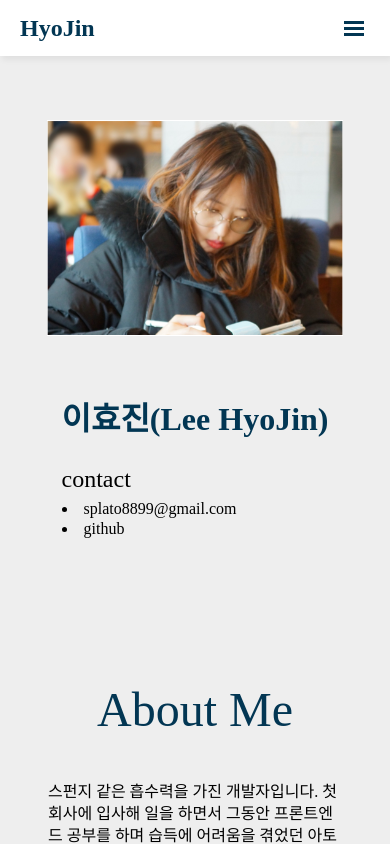
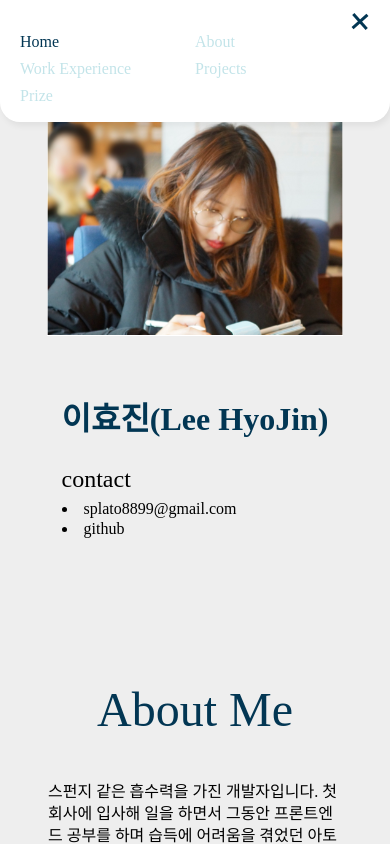
Before and after one commit to hyojinLee-git/portfolio, a React (Vite) app: page / in a window 390 px wide. Both pictures are taken after a click on the button 354 px from the left and 28 px from the top of the page. Shown: the top 844 px of the page. Built offline with nearby package versions, Linux system fonts and the light colour scheme.

Commit message:
feat: nav 반응형 메뉴 추가

```diff
--- a/src/layouts/Navigator/index.tsx
+++ b/src/layouts/Navigator/index.tsx
@@ -8,7 +8,9 @@ export default function Navigator() {
 
     return (
         <nav>
-            <div className="nav__logo">HyoJin</div>
+            <a href="/#" className="nav__logo">
+                HyoJin
+            </a>
             <ul>
                 {MENU_LIST.map((menu, idx) => (
                     <li
@@ -20,14 +22,30 @@ export default function Navigator() {
                     </li>
                 ))}
             </ul>
-            <button
-                onClick={() => setShowMenu(!showMenu)}
-                className="nav__menu"
-            >
+            <button onClick={() => setShowMenu(true)} className="nav__menu">
                 <div />
                 <div />
                 <div />
             </button>
+            {showMenu && (
+                <div id="hamburger_menu">
+                    <button onClick={() => setShowMenu(false)}>
+                        <div id="right" />
+                        <div id="left" />
+                    </button>
+                    <ul>
+                        {MENU_LIST.map((menu, idx) => (
+                            <li
+                                key={menu.title}
+                                className={idx === currentMenu ? "active" : ""}
+                                onClick={() => setCurrentMenu(idx)}
+                            >
+                                <a>{menu.title}</a>
+                            </li>
+                        ))}
+                    </ul>
+                </div>
+            )}
         </nav>
     );
 }
--- a/src/layouts/Navigator/style.css
+++ b/src/layouts/Navigator/style.css
@@ -4,6 +4,7 @@ nav {
     align-items: center;
     padding: 20px;
     min-width: 768px;
+    position: relative;
 }
 
 nav > .nav__logo {
@@ -33,6 +34,71 @@ nav > ul > .active {
     font-weight: 500;
 }
 
+@keyframes slideDown {
+    0% {
+        transform: translateY(-100%);
+    }
+    100% {
+        transform: translateY(0);
+    }
+}
+
+#hamburger_menu {
+    position: absolute;
+    left: 0;
+    top: 0;
+    width: 100%;
+    background-color: white;
+    border-bottom-left-radius: 20px;
+    border-bottom-right-radius: 20px;
+    padding: 15px 20px;
+    box-shadow: 2px 4px 6px 0px rgba(0, 0, 0, 0.06);
+    animation: slideDown 1s;
+    z-index: 0;
+}
+
+#hamburger_menu > button > div {
+    height: 3px;
+    width: 20px;
+    background-color: var(--color-theme4);
+    position: absolute;
+    right: 20px;
+    top: 20px;
+}
+
+#hamburger_menu > button > #left {
+    transform: rotate(138deg);
+    transform-origin: center;
+}
+
+#hamburger_menu > button > #right {
+    transform: rotate(48deg);
+    transform-origin: center;
+}
+
+#hamburger_menu > ul {
+    display: grid;
+    grid-template-columns: 1fr 1fr;
+    row-gap: 5px;
+}
+
+#hamburger_menu > ul > li {
+    color: var(--color-theme1);
+    cursor: pointer;
+    font-size: 16px;
+    line-height: 22px;
+}
+
+#hamburger_menu > ul > li:hover {
+    color: var(--color-theme4);
+}
+
+#hamburger_menu > ul > .active {
+    color: var(--color-theme4);
+    font-size: 16px;
+    font-weight: 500;
+}
+
 @media (max-width: 768px) {
     nav {
         min-width: 576px;
```
